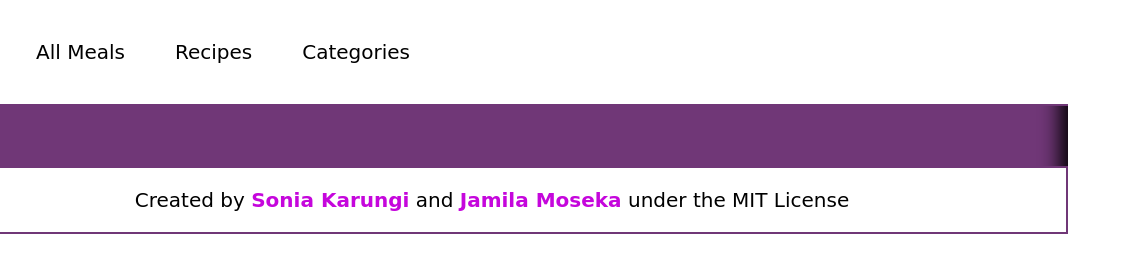
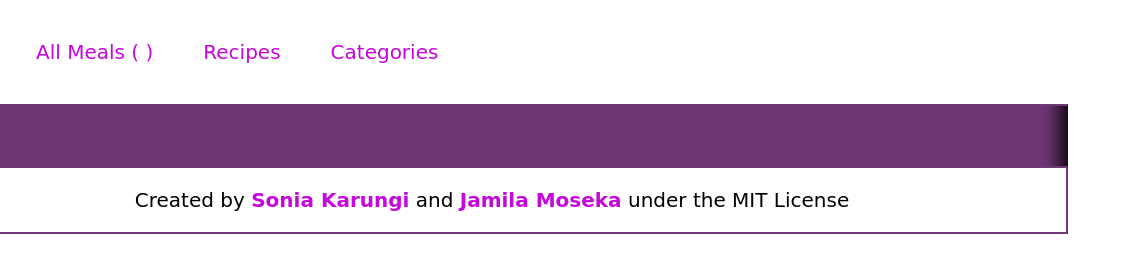
Before and after one commit to jmoseka/Meals-A-Day, a website built with webpack: page src/index.html in a window 1280 px wide. Shown: the full height of the page, 148-1280 px from the left. Built offline with nearby package versions, Linux system fonts and the light colour scheme; no server answers; a web font is replaced by a local one.

Commit message:
Add items counter
- add function for items counter
- add tests for items counter

```diff
--- a/src/index.html
+++ b/src/index.html
@@ -13,9 +13,9 @@
       <img id="logo" src="#" alt="Logo"/>
       <nav>
         <ul class="padding-20">
-          <li>All Meals</li>
-          <li>Recipes</li>
-          <li>Categories</li>
+          <li><a href="#"> All Meals ( <span id="items-count"> </span> )</a></li>
+          <li><a href="#">Recipes</a></li>
+          <li><a href="#">Categories</a></li>
         </ul>
       </nav>
     </header>
--- /dev/null
+++ b/src/modules/mealsCounter.js
@@ -0,0 +1,3 @@
+const mealsCounter = (data) => data.length;
+
+export default mealsCounter;
--- a/src/modules/mealsView.js
+++ b/src/modules/mealsView.js
@@ -1,6 +1,7 @@
 /* eslint-disable no-await-in-loop */
 import postLikes from './postLikes.js';
 import getLikes from './getLikes.js';
+import mealsCounter from './mealsCounter.js';
 
 const mealsList = document.getElementById('meals-list');
 
@@ -13,6 +14,9 @@ const likesCount = (target, likesArray, numOfLikes) => {
 };
 
 const mealView = async (data) => {
+  const mealsCount = document.querySelector('#items-count');
+  mealsCount.innerHTML = mealsCounter(data);
+
   for (let i = 0; i <= data.length - 1; i += 1) {
     const mealDiv = document.createElement('div');
     mealDiv.id = data[i].idMeal;
--- a/src/style.css
+++ b/src/style.css
@@ -39,6 +39,11 @@
 
 .header ul li {
   cursor: pointer;
+}
+
+.header ul li a {
+  text-decoration: none;
+  color: #c506dc;
 }
 
 .header ul li:hover {
```
Also changed, not shown: src/tests/mealsCounter.test.js (added, +24 -0 lines).
